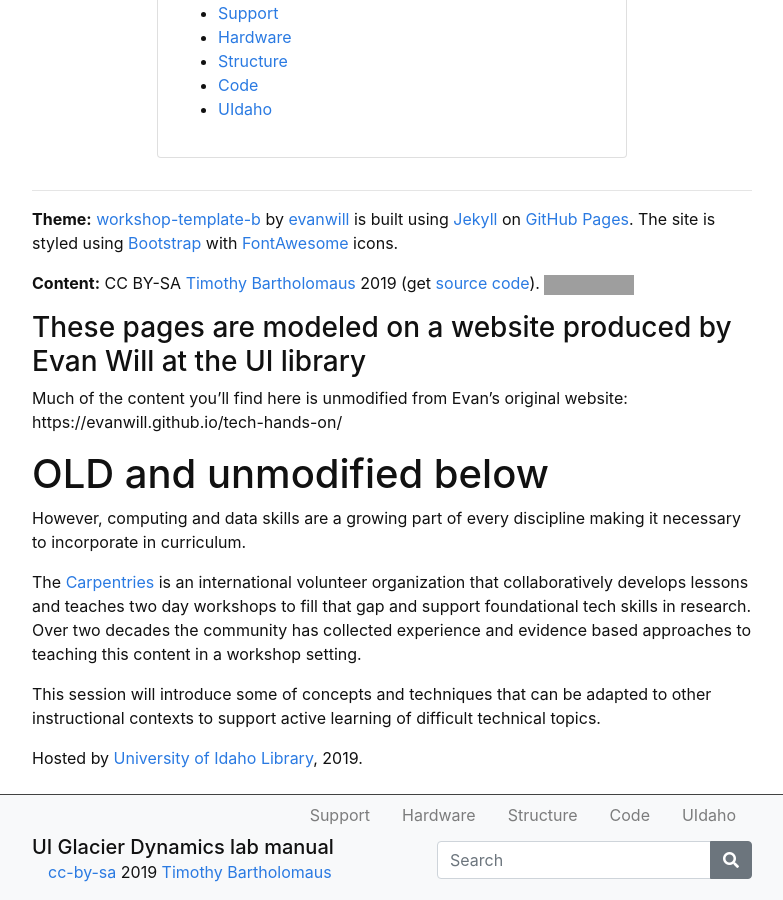
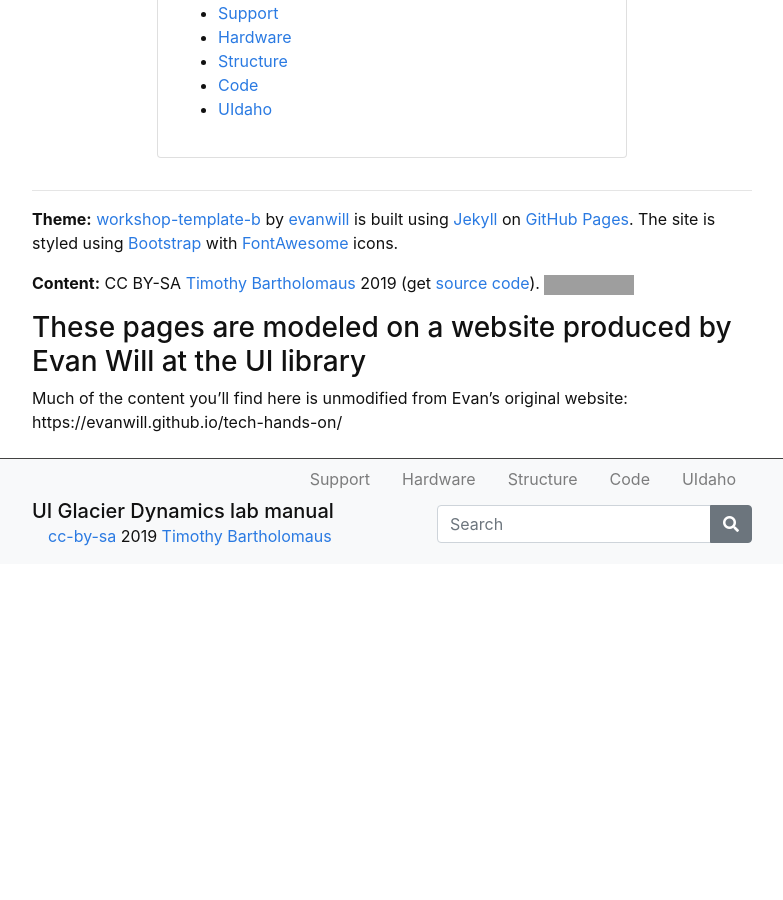
Before and after one commit to yoramterleth/uiglaciology, a Jekyll site: the page built from index.md, in a window 1280 px wide and 900 px high, scrolled down 802 px. Shown: the whole window, without its empty margins (248-1031 px from the left). Built offline with Jekyll 4.4.1, drawn with Linux system fonts in a browser that asks for light colours; after the commit the page ends 1366 px from its top, so only the background shows below that; grey boxes are pictures that could not be loaded.

Commit message:
Update index.md

```diff
--- a/index.md
+++ b/index.md
@@ -19,14 +19,3 @@ Everyone should feel able and obligated to update the site, using the standards
 
 ### These pages are modeled on a website produced by Evan Will at the UI library
 Much of the content you'll find here is unmodified from Evan's original website: https://evanwill.github.io/tech-hands-on/
-
-# OLD and unmodified below
-However, computing and data skills are a growing part of every discipline making it necessary to incorporate in curriculum.
-
-The [Carpentries](https://carpentries.org/) is an international volunteer organization that collaboratively develops lessons and teaches two day workshops to fill that gap and support foundational tech skills in research.
-Over two decades the community has collected experience and evidence based approaches to teaching this content in a workshop setting.
-
-This session will introduce some of concepts and techniques that can be adapted to other instructional contexts to support active learning of difficult technical topics.
-
-
-Hosted by [University of Idaho Library](http://www.lib.uidaho.edu/), {{ site.pub_year }}.
```
